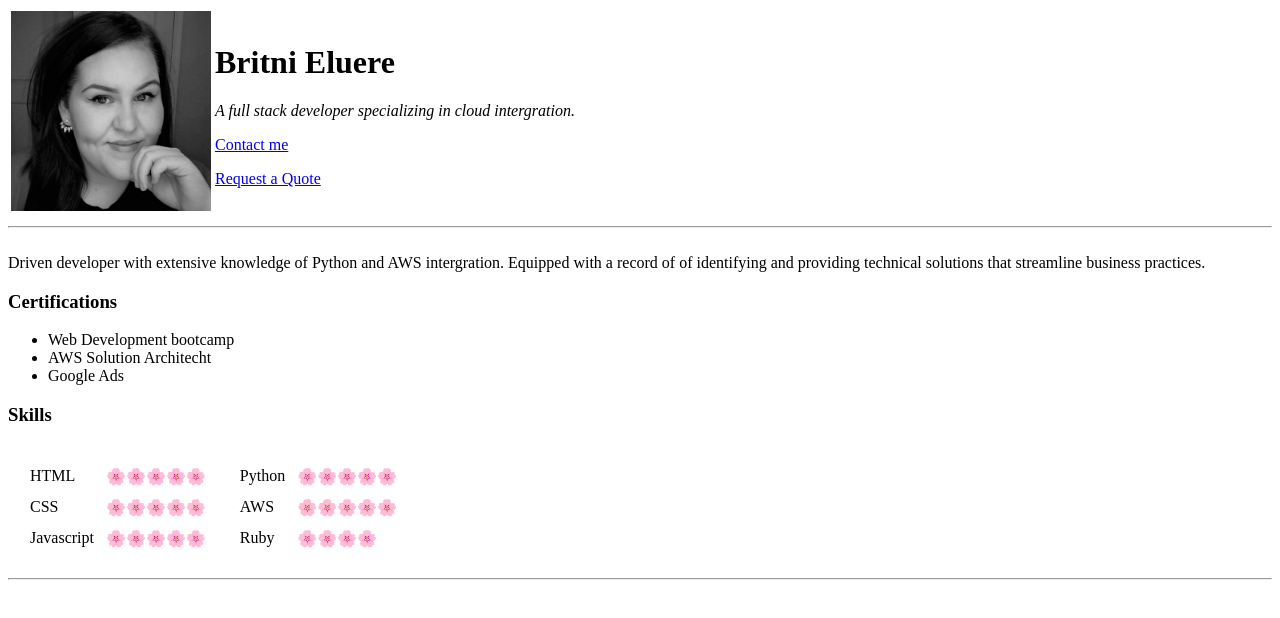
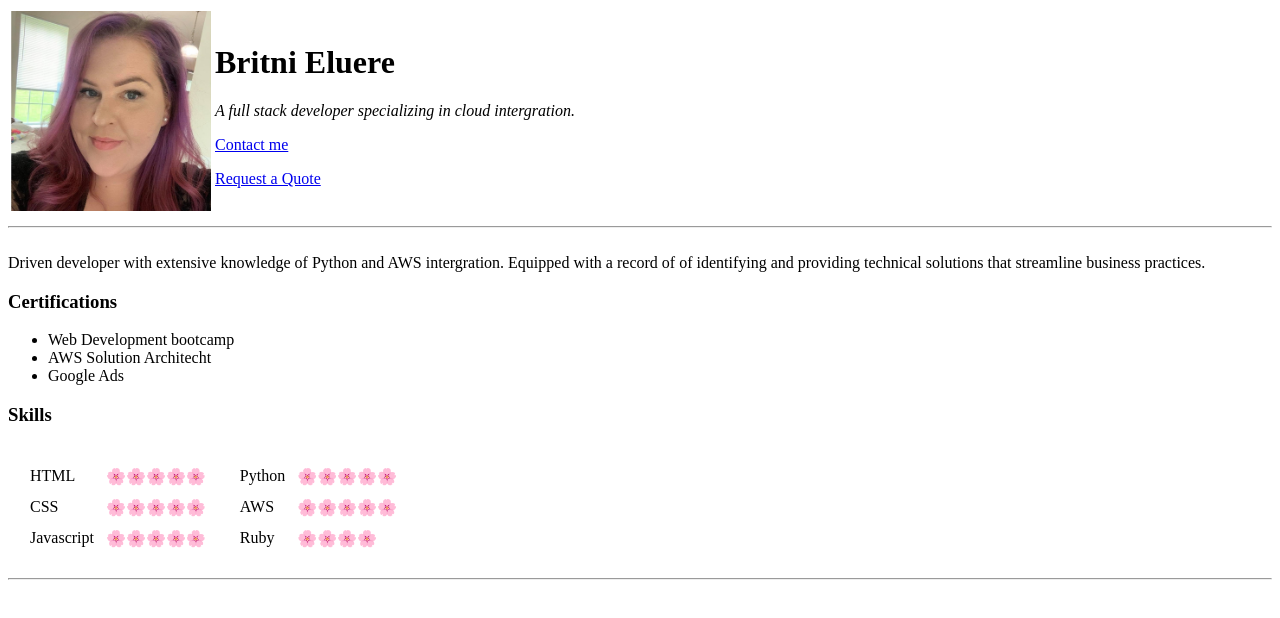
Before and after one commit to Britnimarie/CV, a plain HTML site: page index.html in a window 1280 px wide. Drawn offline with Linux system fonts and the light colour scheme.

Commit message:
Update index.html

```diff
--- a/index.html
+++ b/index.html
@@ -10,7 +10,7 @@
 <body>
   <table>
     <td>
-      <img src="BW.jfif" alt="Headshot" width="200" height="200">
+      <img src="Headshot.jpg" alt="Headshot" width="200" height="200">
     </td>
 
     <td>
```
